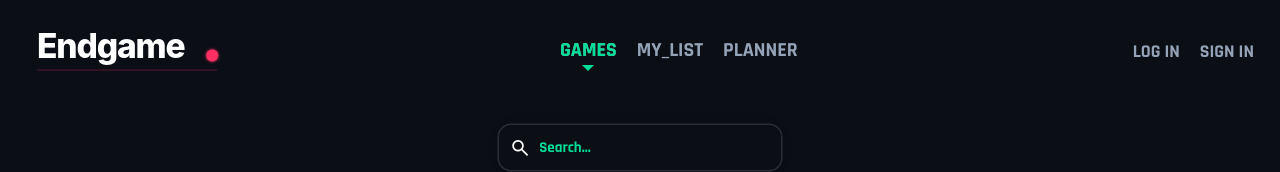
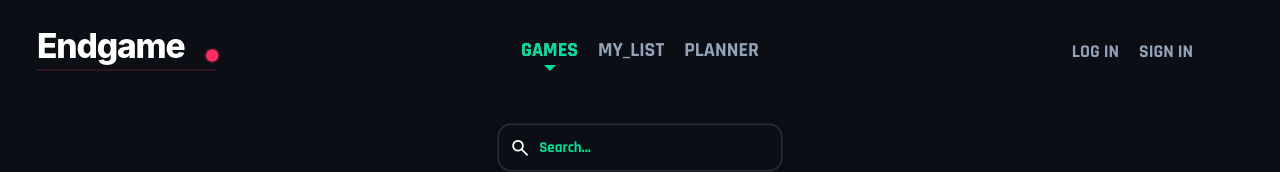
Before and after one commit to evan-mlb-dev/Endgame-web, an Angular app: page / in a window 1280 px wide. Shown: the top 172 px of the page. Built offline with nearby package versions, Linux system fonts and the light colour scheme; no server answers.

Commit message:
Header - center elements

```diff
--- a/src/app/components/header/header.html
+++ b/src/app/components/header/header.html
@@ -1,5 +1,7 @@
 <div class="app-header">
-  <app-logo></app-logo>
+  <div class="app-logo-container">
+    <app-logo></app-logo>
+  </div>
 
   <div class="main-nav-container">
     <app-main-nav></app-main-nav>
--- a/src/app/components/header/header.scss
+++ b/src/app/components/header/header.scss
@@ -1,6 +1,18 @@
 .app-header {
   display: flex;
   padding: 5px 10px;
+
+  .app-logo-container {
+    flex: 1 1 0;
+  }
+
+  .main-nav-container {
+    flex: 2 1 0;
+  }
+
+  .login-action-container {
+    flex: 1 1 0;
+  }
 }
 
 .app-title {
--- a/src/app/components/login-action/login-action.scss
+++ b/src/app/components/login-action/login-action.scss
@@ -1,5 +1,6 @@
 .login-action {
   display: flex;
+  justify-content: center;
   padding-top: 1.2rem;
   padding-bottom: 1rem;
 
```
